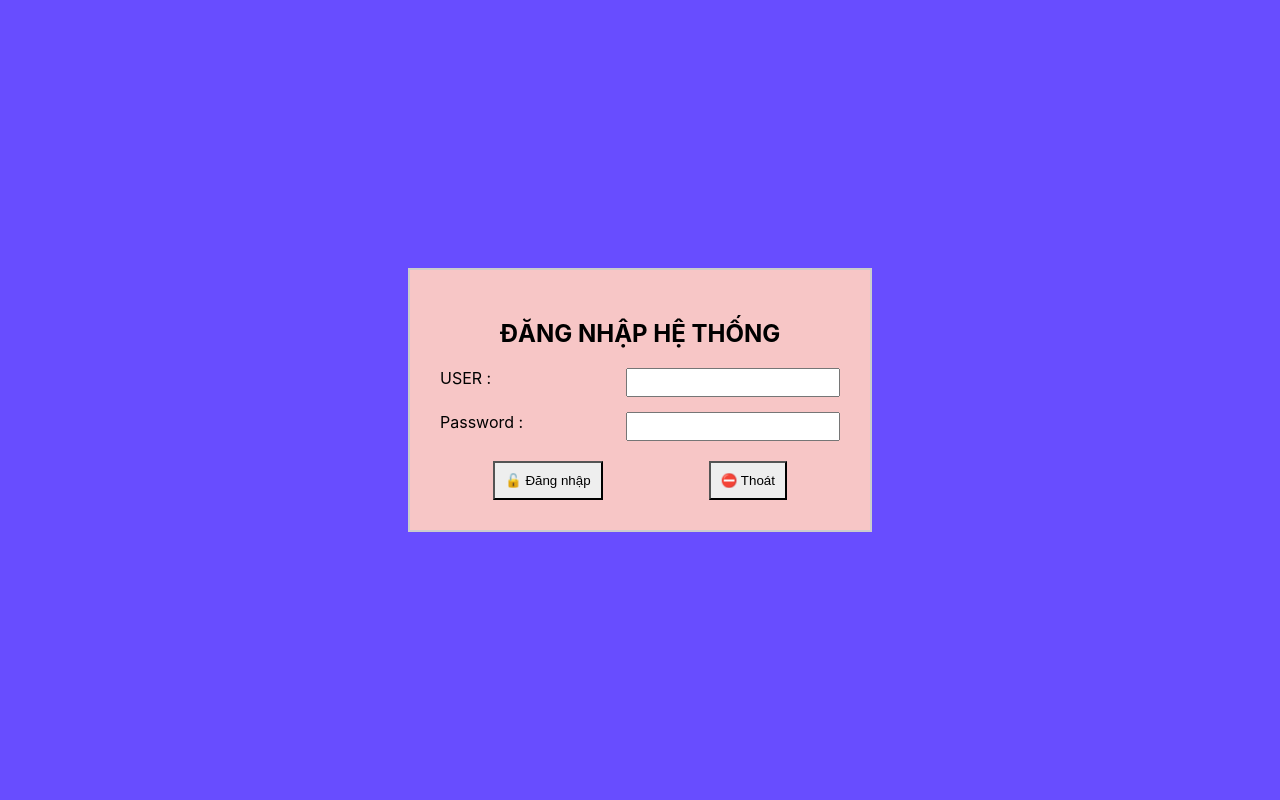
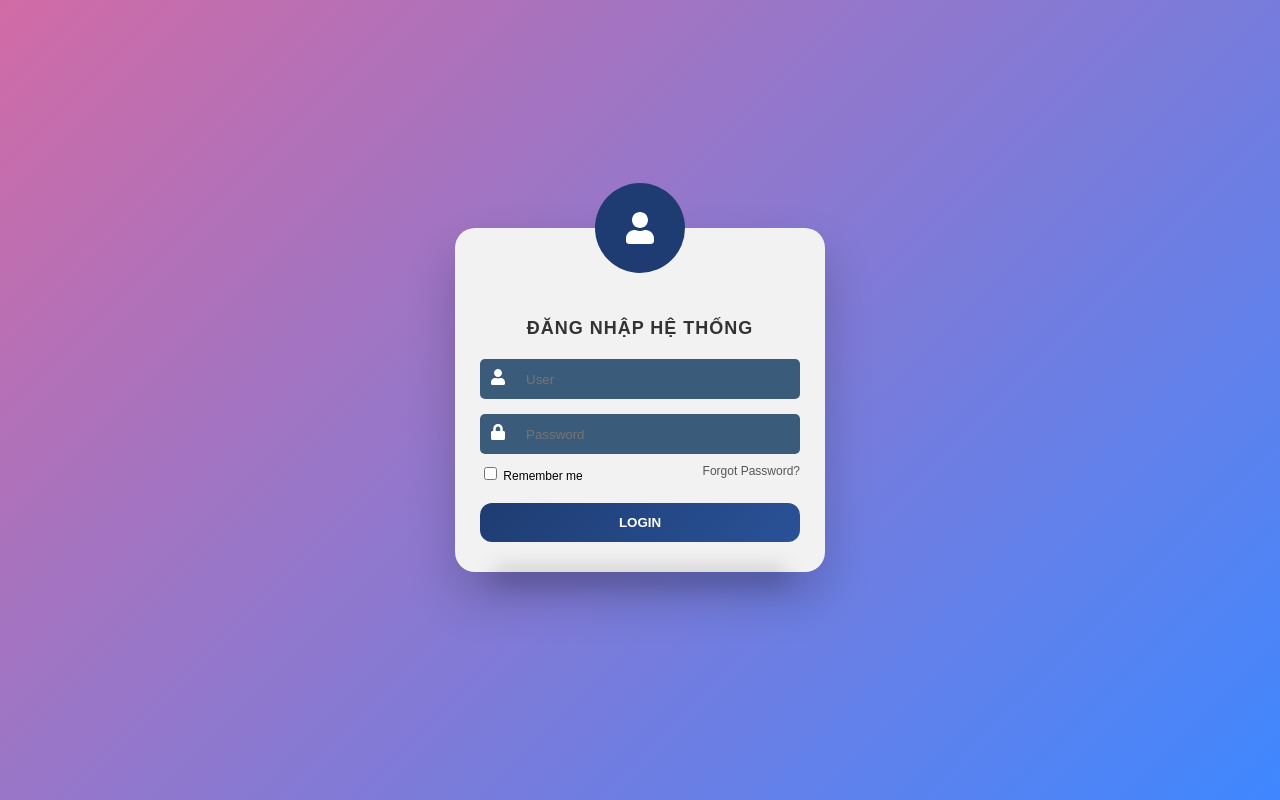
Before and after one commit to meyylyyy/ktx-frontend, a React (Create React App) app: page / in a window 1280 px wide. Built offline with nearby package versions, Linux system fonts and the light colour scheme.

Commit message:
frontend

```diff
--- a/package.json
+++ b/package.json
@@ -10,6 +10,7 @@
     "axios": "^1.13.6",
     "react": "^19.2.4",
     "react-dom": "^19.2.4",
+    "react-icons": "^5.6.0",
     "react-scripts": "5.0.1",
     "web-vitals": "^2.1.4"
   },
--- a/src/LoginForm.css
+++ b/src/LoginForm.css
@@ -1,48 +1,119 @@
-.login-container {
-  background-color: #684dff;
+body {
+  margin: 0;
+  font-family: 'Poppins', sans-serif;
+}
+
+
+.container {
   height: 100vh;
   display: flex;
   justify-content: center;
   align-items: center;
+  background: linear-gradient(135deg, #d16ba5, #3f87ff);
 }
 
-.login-box {
-  background: #f7c6c6;
-  padding: 30px;
-  border: 2px solid #ccc;
-  width: 400px;
+
+.card {
+  position: relative;
+  width: 320px;
+  padding: 80px 25px 30px;
+  border-radius: 20px;
+  background: #f2f2f2;
   text-align: center;
+  box-shadow: 0 25px 50px rgba(0,0,0,0.2);
 }
 
-.login-box h2 {
-  margin-bottom: 20px;
+
+.card::after {
+  content: "";
+  position: absolute;
+  bottom: -15px;
+  left: 10%;
+  width: 80%;
+  height: 20px;
+  border-radius: 15px;
+  background: rgba(0,0,0,0.15);
+  filter: blur(10px);
 }
 
-.form-group {
+
+.avatar {
+  position: absolute;
+  top: -45px;
+  left: 50%;
+  transform: translateX(-50%);
+  width: 90px;
+  height: 90px;
+  background: #1e3c72;
+  border-radius: 50%;
+  display: flex;
+  justify-content: center;
+  align-items: center;
+  color: white;
+  font-size: 32px;
+}
+
+
+.title {
+  margin-top: 10px;
+  margin-bottom: 20px;
+  font-size: 18px;
+  font-weight: bold;
+  color: #333;
+  letter-spacing: 1px;
+}
+
+
+.input-group {
+  display: flex;
+  align-items: center;
+  margin-top: 15px;
+  background: #3b5b7a;
+  border-radius: 5px;
+  overflow: hidden;
+}
+
+.input-group span {
+  padding: 10px;
+  color: white;
+}
+
+.input-group input {
+  flex: 1;
+  border: none;
+  outline: none;
+  padding: 10px;
+  background: transparent;
+  color: white;
+}
+
+
+.options {
   display: flex;
   justify-content: space-between;
-  margin-bottom: 15px;
+  font-size: 12px;
+  margin-top: 10px;
 }
 
-.form-group input {
-  width: 200px;
-  padding: 5px;
+.options a {
+  text-decoration: none;
+  color: #555;
 }
 
-.button-group {
-  display: flex;
-  justify-content: space-around;
+
+.login-btn {
   margin-top: 20px;
+  width: 100%;
+  padding: 12px;
+  border: none;
+  border-radius: 12px;
+  background: linear-gradient(135deg, #1e3c72, #2a5298);
+  color: white;
+  font-weight: bold;
+  cursor: pointer;
+  transition: 0.3s;
 }
 
-.login-btn {
-  background: #eee;
-  padding: 10px;
-  cursor: pointer;
+.login-btn:hover {
+  transform: translateY(-3px);
 }
-
-.exit-btn {
-  background: #eee;
-  padding: 10px;
-  cursor: pointer;
-}
--- a/src/LoginForm.js
+++ b/src/LoginForm.js
@@ -1,5 +1,6 @@
 import { useState } from "react";
 import "./LoginForm.css";
+import { FaUser, FaLock } from "react-icons/fa";
 
 function LoginForm({ onLogin }) {
   const [user, setUser] = useState({
@@ -15,47 +16,55 @@ function LoginForm({ onLogin }) {
   };
 
   const handleLogin = () => {
-    fetch("http://localhost:5000/api/login", {
-      method: "POST",
-      headers: {
-        "Content-Type": "application/json"
-      },
-      body: JSON.stringify(user)
-    })
-      .then(res => res.json())
-      .then(data => {
-        if (data.success) {
-          onLogin();
-        } else {
-          alert("Sai tài khoản hoặc mật khẩu");
-        }
-      });
+    onLogin(); // test ก่อน
   };
 
   return (
-    <div className="login-container">
-      <div className="login-box">
-        <h2>ĐĂNG NHẬP HỆ THỐNG</h2>
+    <div className="container">
+      <div className="card">
 
-        <div className="form-group">
-          <label>USER :</label>
-          <input name="username" onChange={handleChange} />
+
+        <div className="avatar">
+          <FaUser />
         </div>
 
-        <div className="form-group">
-          <label>Password :</label>
-          <input type="password" name="password" onChange={handleChange} />
+
+        <h2 className="title">ĐĂNG NHẬP HỆ THỐNG</h2>
+
+
+        <div className="input-group">
+          <span><FaUser /></span>
+          <input
+            name="username"
+            placeholder="User"
+            onChange={handleChange}
+          />
         </div>
 
-        <div className="button-group">
-          <button className="login-btn" onClick={handleLogin}>
-            🔓 Đăng nhập
-          </button>
 
-          <button className="exit-btn" onClick={() => window.close()}>
-            ⛔ Thoát
-          </button>
+        <div className="input-group">
+          <span><FaLock /></span>
+          <input
+            type="password"
+            name="password"
+            placeholder="Password"
+            onChange={handleChange}
+          />
         </div>
+
+
+        <div className="options">
+          <label>
+            <input type="checkbox" /> Remember me
+          </label>
+          <a href="/">Forgot Password?</a>
+        </div>
+
+
+        <button className="login-btn" onClick={handleLogin}>
+          LOGIN
+        </button>
+
       </div>
     </div>
   );
```
Also changed, not shown: src/App.js (line endings or trailing spaces), 1 other file (tests, documents, lock files or other folders).
